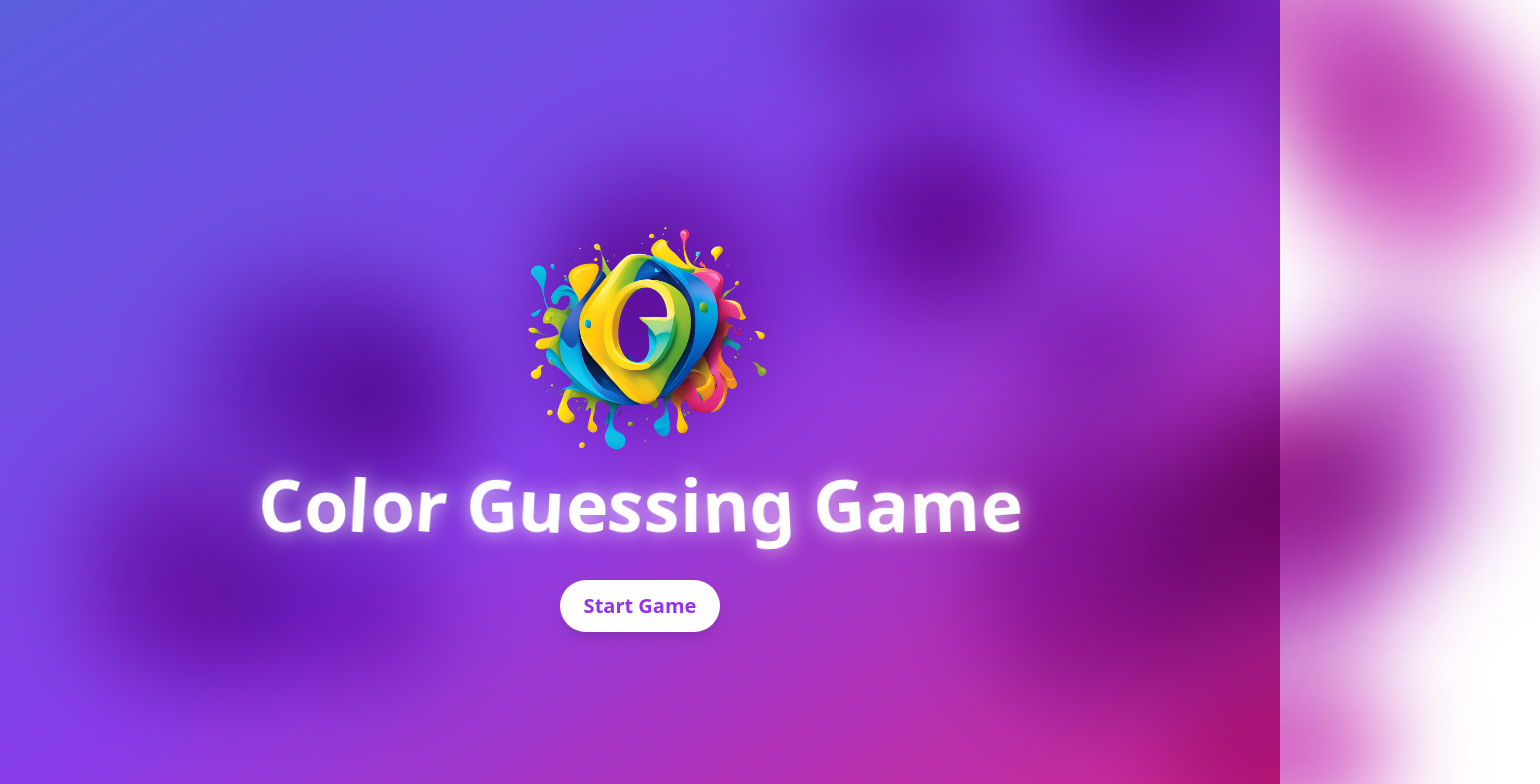
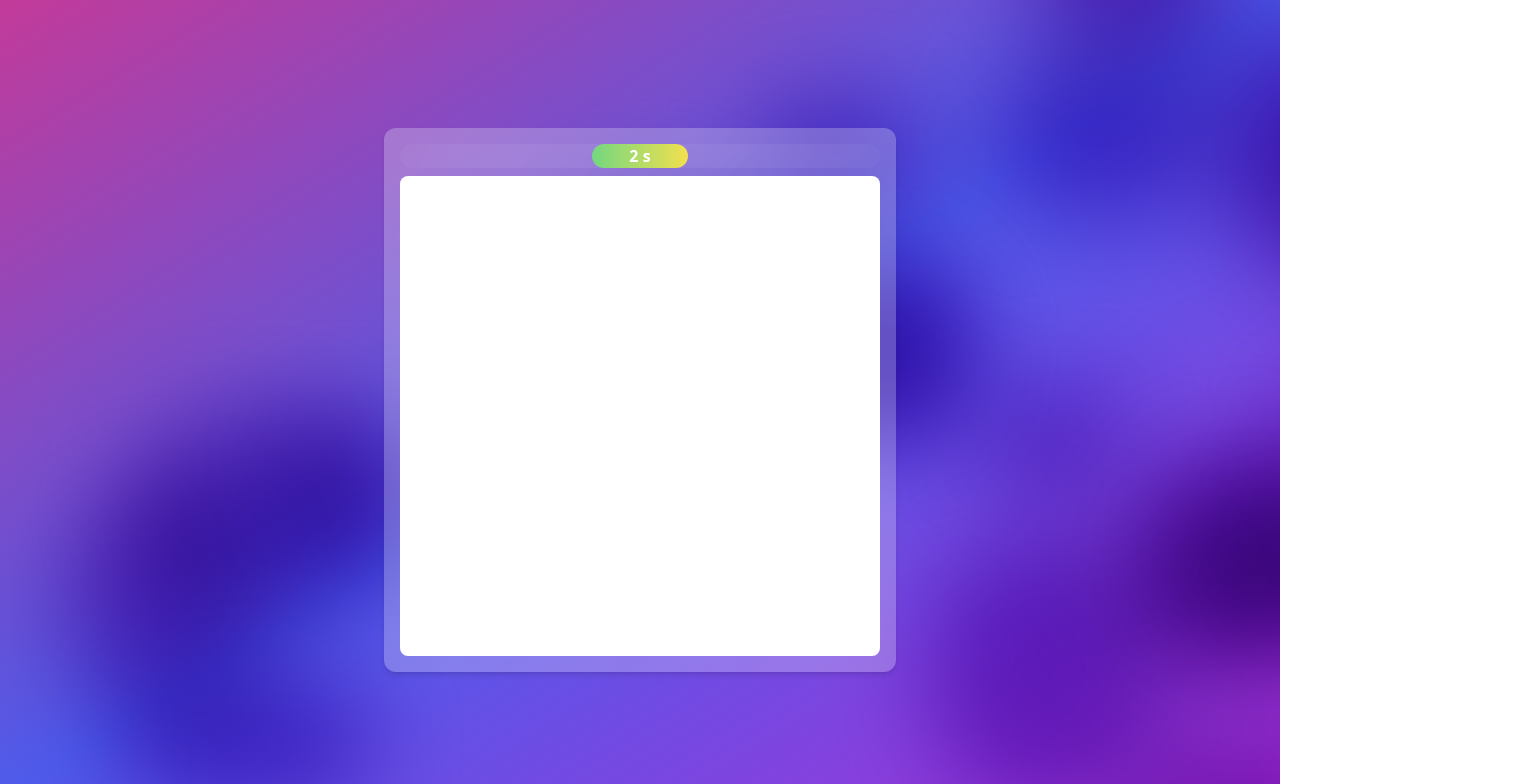
Before and after one commit to Anucha3666/CGG-Color-Guessing-Game, a Next.js app: page / in a window 1280 px wide. Shown: the top 784 px of the page, 1540 px wide, since content can reach past the window. Built offline with nearby package versions, Linux system fonts and the light colour scheme.

Commit message:
add time left

```diff
--- a/src/app/page.tsx
+++ b/src/app/page.tsx
@@ -1,22 +1,29 @@
 "use client";
 
-import { AnimatePresence, motion } from "framer-motion";
+import { motion } from "framer-motion";
 import { ColorBubbles } from "@/helpers/color-bubbles";
-import { useState } from "react";
-import Logo from "@/assets/images/logo-no-background.png";
-import Image from "next/image";
+import { useEffect, useState } from "react";
+import EntrancePage from "@/pages/entrance";
 
 export default function ColorGuessingGameEntrance() {
   const [isGameStarted, setIsGameStarted] = useState(false);
-  const text = "Color Guessing Game";
+  const time = 1000;
+  const [timeLeft, setTimeLeft] = useState(0);
 
-  const startGame = () => {
-    setIsGameStarted(true);
-  };
+  useEffect(() => {
+    if (timeLeft > 0) {
+      const timer = setTimeout(() => setTimeLeft(timeLeft - 1), 10);
+      return () => clearTimeout(timer);
+    }
+  }, [timeLeft]);
+  useEffect(() => {
+    setTimeLeft(time);
+  }, [isGameStarted]);
 
   return (
+    <div className='w-screen h-screen overflow-hidden inset-0 bg-gradient-to-br from-purple-600 via-pink-600 to-blue-600'>
       <motion.div
-      className='min-h-screen flex items-center justify-center overflow-hidden inset-0 bg-gradient-to-br from-purple-600 via-pink-600 to-blue-600'
+        className='min-h-screen h-screen flex flex-col items-center justify-center overflow-hidden '
         animate={{
           background: [
             "linear-gradient(to bottom right, #9333ea, #db2777, #2563eb)",
@@ -26,77 +33,37 @@ export default function ColorGuessingGameEntrance() {
         }}
         transition={{ duration: 10, repeat: Infinity, repeatType: "reverse" }}>
         <ColorBubbles />
-
-      <div className='relative'>
-        <AnimatePresence>
-          {!isGameStarted && (
-            <>
+        {!isGameStarted ? (
+          <div className=' p-4 bg-[#FFFFFF40] backdrop-blur-md rounded-xl shadow-md z-50 flex flex-col gap-2'>
+            <div className='w-full  backdrop-blur-2xl flex justify-center items-center rounded-full h-6 overflow-hidden relative'>
               <motion.div
-                initial={{ opacity: 0, scale: 1.5 }}
-                animate={{ opacity: 1, scale: 1 }}
-                exit={{ opacity: 0, scale: 1.5 }}
-                transition={{
-                  type: "spring",
-                  stiffness: 100,
-                  damping: 10,
-                  delay: isGameStarted ? 0.5 : 1,
-                }}
-                className='mt-10 flex justify-center'>
-                <Image
-                  src={Logo}
-                  alt='Color Guessing Game Logo'
-                  width={260}
-                  height={260}
-                  className='w-100 h-100'
-                />
-              </motion.div>
-              {text.split("").map((char, index) => (
-                <motion.span
-                  key={index}
-                  className='inline-block text-7xl font-bold text-white drop-shadow-[0_0_10px_rgba(255,255,255,0.7)]'
-                  initial={{ y: -100, opacity: 0, rotate: 0 }}
                 animate={{
-                    y: 0,
-                    opacity: 1,
-                    rotate: Math.random() * 10 - 5,
-                  }}
-                  exit={{
-                    y: -360,
-                    opacity: 0,
-                    transition: { duration: 0.5, delay: index * 0.05 },
+                  backgroundPosition: ["0% 0%", "100% 0%"],
                 }}
                 transition={{
-                    type: "spring",
-                    damping: 10,
-                    stiffness: 100,
-                    delay: index * (isGameStarted ? 0.05 : 0.1),
+                  duration: 1,
                 }}
-                  whileHover={{
-                    scale: 1.2,
-                    rotate: 0,
-                    transition: { duration: 0.2 },
-                  }}>
-                  {char === " " ? "\u00A0" : char}
-                </motion.span>
-              ))}
-              <motion.div
-                initial={{ opacity: 0, y: 50 }}
-                animate={{ opacity: 1, y: 0 }}
-                exit={{ opacity: 0, y: 100 }}
-                transition={{ delay: isGameStarted ? 0 : 2 }}
-                className='mt-10 flex justify-center'>
-                <motion.button
-                  className='px-6 py-3 bg-white text-purple-600 font-bold rounded-full text-xl shadow-lg hover:bg-purple-100 transition-colors duration-300'
-                  whileHover={{ scale: 1.05 }}
-                  whileTap={{ scale: 0.95 }}
-                  onClick={startGame}>
-                  Start Game
-                </motion.button>
+                className='h-2.5 rounded-full flex justify-center items-center'
+                style={{
+                  height: "100%",
+                  width: `${(timeLeft / time) * 100}%`,
+                  background:
+                    "linear-gradient(to left, #f4e04d, #34d399, #f87171)",
+                  backgroundSize: "300% 100%",
+                }}
+              />
+              {timeLeft !== 0 && (
+                <p className=' text-white font-extrabold absolute z-40'>
+                  {(timeLeft / 100)?.toFixed(0)} s
+                </p>
+              )}
+            </div>
+            <div className='w-[30rem] h-[30rem] bg-white rounded-lg'></div>
+          </div>
+        ) : (
+          <EntrancePage {...{ isGameStarted, setIsGameStarted }} />
+        )}
       </motion.div>
-            </>
-          )}
-        </AnimatePresence>
     </div>
-    </motion.div>
   );
 }
--- a/src/helpers/color-bubbles.tsx
+++ b/src/helpers/color-bubbles.tsx
@@ -1,5 +1,5 @@
 import { motion } from "framer-motion";
-import React, { Fragment, useEffect, useState } from "react";
+import React, { useEffect, useState } from "react";
 
 export const ColorBubbles = () => {
   const [bubbles, setBubbles] = useState<
@@ -17,7 +17,7 @@ export const ColorBubbles = () => {
   }, []);
 
   return (
-    <Fragment>
+    <div className='absolute inset-0 top-0 right-0 w-screen h-screen overflow-hidden'>
       {bubbles.map((bubble, i) => (
         <motion.div
           key={i}
@@ -41,6 +41,6 @@ export const ColorBubbles = () => {
           }}
         />
       ))}
-    </Fragment>
+    </div>
   );
 };
--- /dev/null
+++ b/src/pages/entrance.tsx
@@ -0,0 +1,141 @@
+"use client";
+
+import { AnimatePresence, motion } from "framer-motion";
+import Logo from "@/assets/images/logo-no-background.png";
+import Image from "next/image";
+import { FC, useState } from "react";
+
+export type EntrancePageProps = {
+  isGameStarted: boolean;
+  setIsGameStarted: (isGameStarted: boolean) => void;
+};
+
+const EntrancePage: FC<EntrancePageProps> = ({
+  isGameStarted,
+  setIsGameStarted,
+}) => {
+  const [isStarted, setIsStarted] = useState(isGameStarted);
+
+  const ProjectName = "Color Guessing Game";
+
+  const startGame = () => {
+    setIsStarted(true);
+    setTimeout(() => {
+      setIsGameStarted(true);
+    }, 1700);
+  };
+
+  return (
+    <div className='relative h-full overflow-hidden'>
+      <AnimatePresence>
+        {!isStarted && (
+          <div className='w-full h-full flex flex-col overflow-hidden items-center justify-center'>
+            <motion.div
+              initial={{ opacity: 0, scale: 1.5 }}
+              animate={{ opacity: 1, scale: 1 }}
+              exit={{ opacity: 0, scale: 1.5 }}
+              transition={{
+                type: "spring",
+                stiffness: 100,
+                damping: 10,
+                delay: isStarted ? 0.5 : 1,
+              }}
+              className='mt-10 flex justify-center'>
+              <Image
+                src={Logo}
+                alt='Color Guessing Game Logo'
+                className=' w-[14rem] h-[14rem] md:w-[16rem] md:h-[16rem]'
+              />
+            </motion.div>
+            <div className='hidden md:flex '>
+              {ProjectName?.split("").map((char, index) => (
+                <motion.span
+                  key={index}
+                  className='inline-block text-7xl font-bold text-white drop-shadow-[0_0_10px_rgba(255,255,255,0.7)]'
+                  initial={{ y: -100, opacity: 0, rotate: 0 }}
+                  animate={{
+                    y: 0,
+                    opacity: 1,
+                    rotate: Math.random() * 10 - 5,
+                  }}
+                  exit={{
+                    y: -360,
+                    opacity: 0,
+                    transition: { duration: 0.5, delay: index * 0.05 },
+                  }}
+                  transition={{
+                    type: "spring",
+                    damping: 10,
+                    stiffness: 100,
+                    delay: index * (isStarted ? 0.05 : 0.1),
+                  }}
+                  whileHover={{
+                    scale: 1.2,
+                    rotate: 0,
+                    transition: { duration: 0.2 },
+                  }}>
+                  {char === " " ? "\u00A0" : char}
+                </motion.span>
+              ))}
+            </div>
+            <div className='md:hidden flex flex-col items-center px-8'>
+              {ProjectName?.split(" ").map((char, index) => (
+                <motion.span
+                  key={index}
+                  className='inline-block text-7xl font-bold text-white drop-shadow-[0_0_10px_rgba(255,255,255,0.7)]'
+                  initial={{ y: -100, opacity: 0, rotate: 0 }}
+                  animate={{
+                    y: 0,
+                    opacity: 1,
+                    rotate: Math.random() * 10 - 5,
+                  }}
+                  exit={{
+                    y: -360,
+                    opacity: 0,
+                    transition: { duration: 0.5, delay: index * 0.05 },
+                  }}
+                  transition={{
+                    type: "spring",
+                    damping: 10,
+                    stiffness: 100,
+                    delay: index * (isStarted ? 0.05 : 0.1),
+                  }}
+                  whileHover={{
+                    scale: 1.2,
+                    rotate: 0,
+                    transition: { duration: 0.2 },
+                  }}>
+                  {char === " " ? "\u00A0" : char}
+                </motion.span>
+              ))}
+            </div>
+            <motion.p
+              initial={{ opacity: 0, x: 50 }}
+              animate={{ opacity: 1, x: 0, rotate: 1 }}
+              exit={{ opacity: 0, x: 100 }}
+              transition={{ delay: isStarted ? 0 : 1.2 }}
+              className='text-white text-center mt-5 text-lg hidden md:flex flex-col font-semibold w-[80%] md:w-[40%]'>
+              Play the Color Guessing Game (CGG) - a fun and challenging game to
+              test your color recognition skills! Match colors accurately within
+              a set time limit and enhance your memory and observation. Perfect
+              for all ages. Enjoy endless fun and improve your skills with CGG!
+            </motion.p>
+            <div className=' hover:rotate-3'>
+              <motion.button
+                initial={{ opacity: 0, y: 50 }}
+                animate={{ opacity: 1, y: 0, rotate: -3 }}
+                exit={{ opacity: 0, y: 100 }}
+                transition={{ delay: isStarted ? 0 : 1.6 }}
+                onClick={startGame}
+                className='px-6 py-3 mt-4 bg-white text-purple-600 font-bold rounded-full text-xl shadow-lg hover:bg-purple-100 transition-colors duration-300 hover:animate-wobble'>
+                Start Game
+              </motion.button>
+            </div>
+          </div>
+        )}
+      </AnimatePresence>
+    </div>
+  );
+};
+
+export default EntrancePage;
--- a/tailwind.config.js
+++ b/tailwind.config.js
@@ -9,7 +9,18 @@ module.exports = {
     "./src/**/*.{js,ts,jsx,tsx,mdx}",
   ],
   theme: {
-    extend: {},
+    extend: {
+      keyframes: {
+        wobble: {
+          '0%, 100%': { transform: 'rotate(0deg)' },
+          '25%': { transform: 'rotate(-5deg)' },
+          '75%': { transform: 'rotate(5deg)' },
+        },
+      },
+      animation: {
+        wobble: 'wobble 0.3s ease-in-out infinite',
+      },
+    },
   },
   plugins: [],
 }
```
Lines whose indentation alone changed are shown as unchanged.
